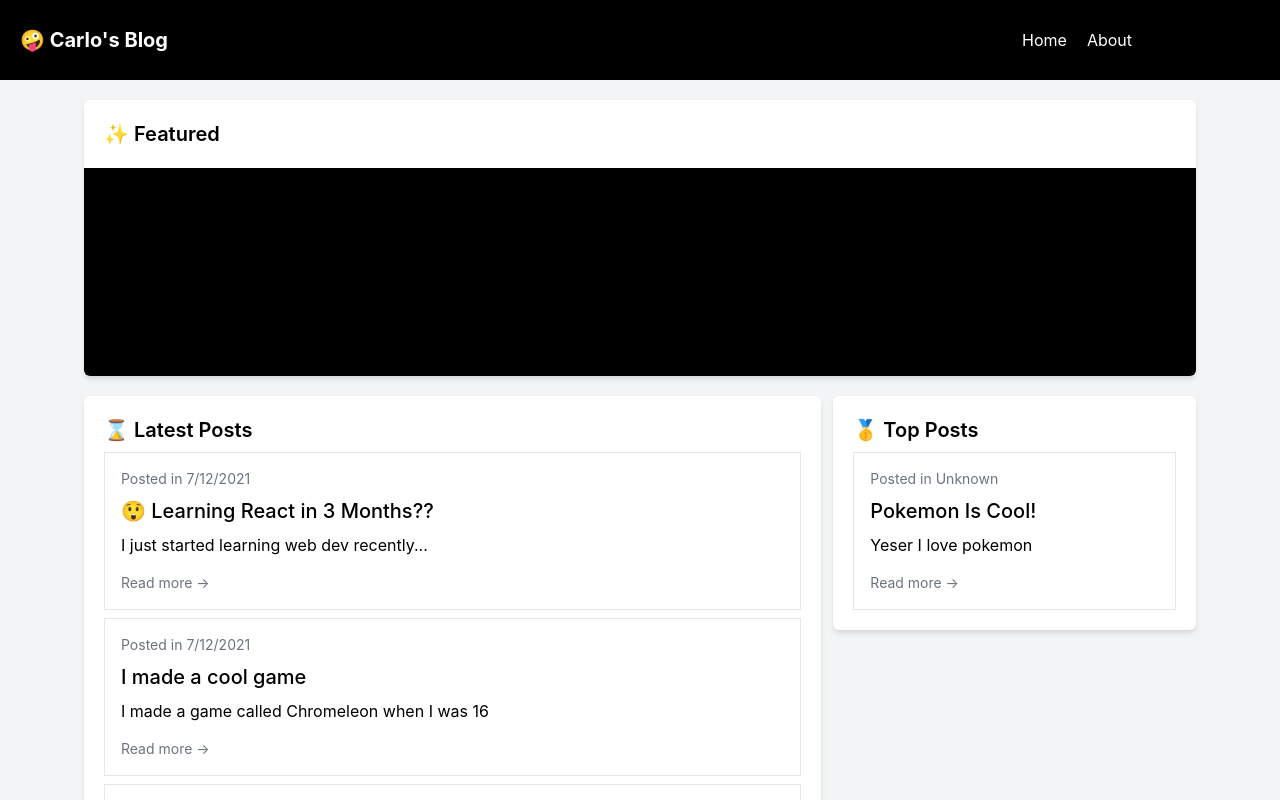
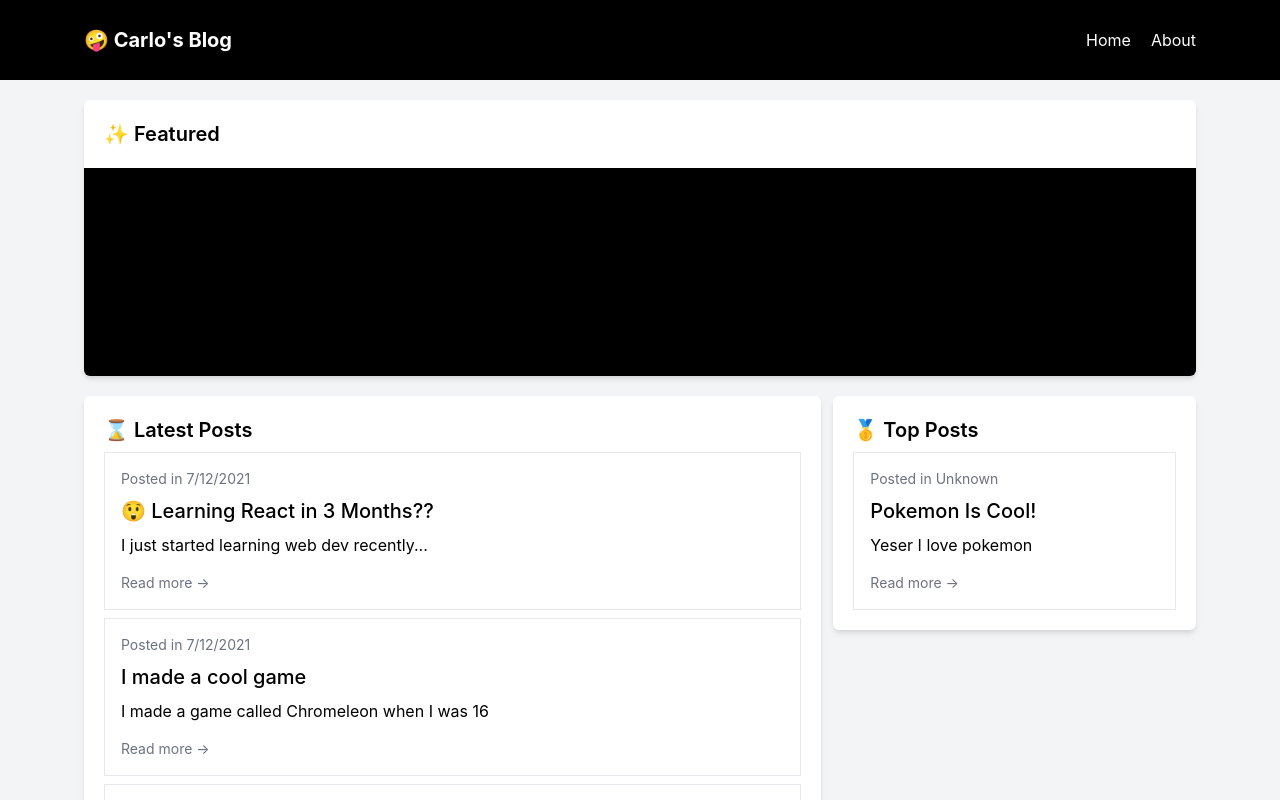
Before and after one commit to Blankeos/nextjs-typescript, a Next.js app in the folder blog-app/: page / in a window 1280 px wide. Shown: the top 800 px of the page. Built offline with nearby package versions, Linux system fonts and the light colour scheme; what @tailwindcss/typography would draw is missing.

Commit message:
Fixed navbar center alignment

```diff
--- a/blog-app/components/Nav.tsx
+++ b/blog-app/components/Nav.tsx
@@ -22,7 +22,7 @@ const Nav = () => {
   }, []);
 
   return (
-    <nav className="navbar text-white h-20 flex items-center top-0 sticky">
+    <nav className="navbar text-white h-20 flex items-center top-0 sticky z-50">
       <div className="relative w-full h-full">
         <div
           className={`absolute bg-black w-full h-full ${
@@ -30,7 +30,7 @@ const Nav = () => {
             "bg-clip-padding backdrop-filter backdrop-blur-sm bg-opacity-60 border-b border-gray-200"
           }`}
         ></div>
-        <Container className="absolute w-full h-full flex justify-between items-center">
+        <Container className="relative w-full h-full flex justify-between items-center">
           <Link href="/">
             <a className="font-bold text-xl">🤪 Carlo's Blog</a>
           </Link>
```
